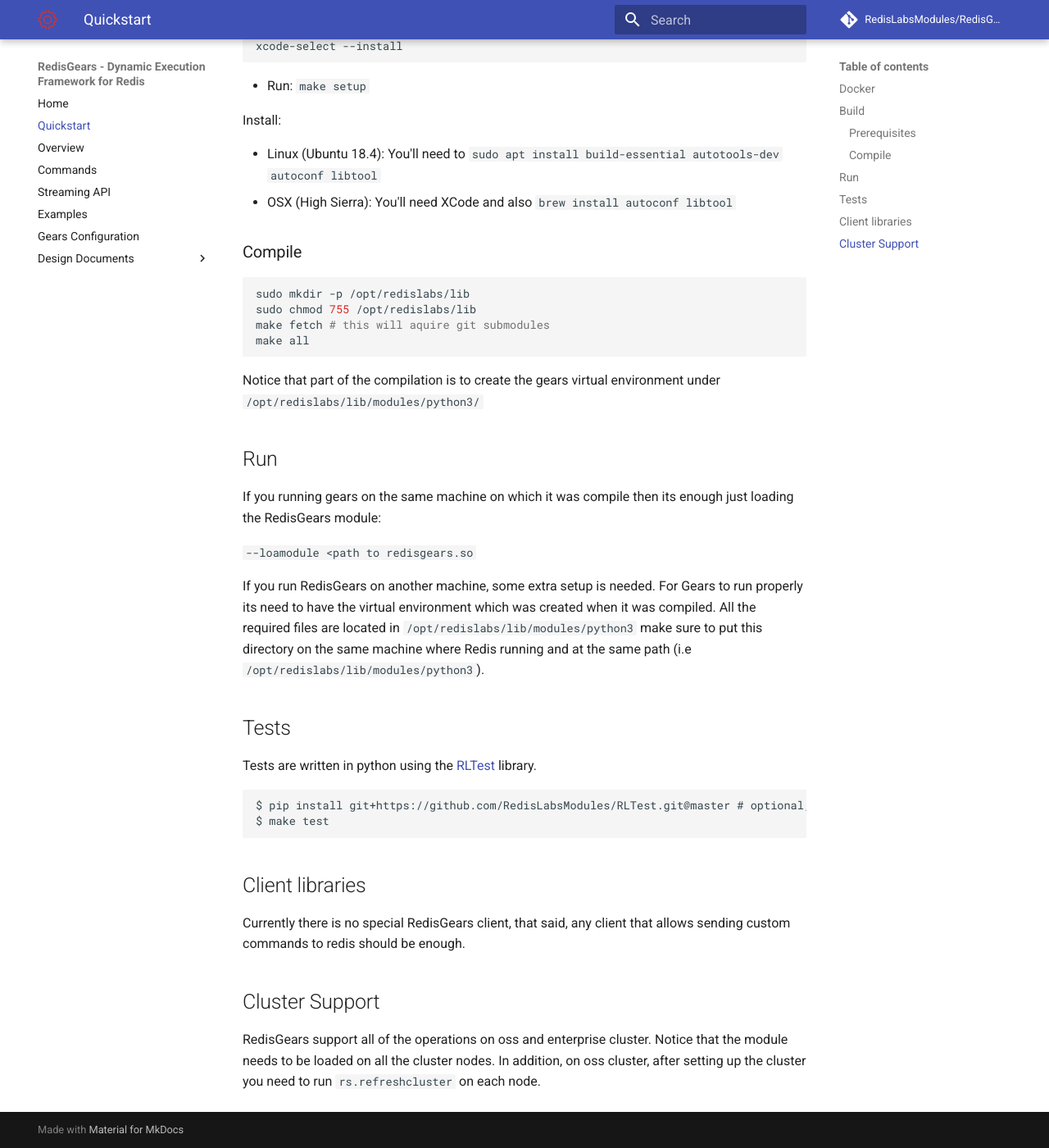
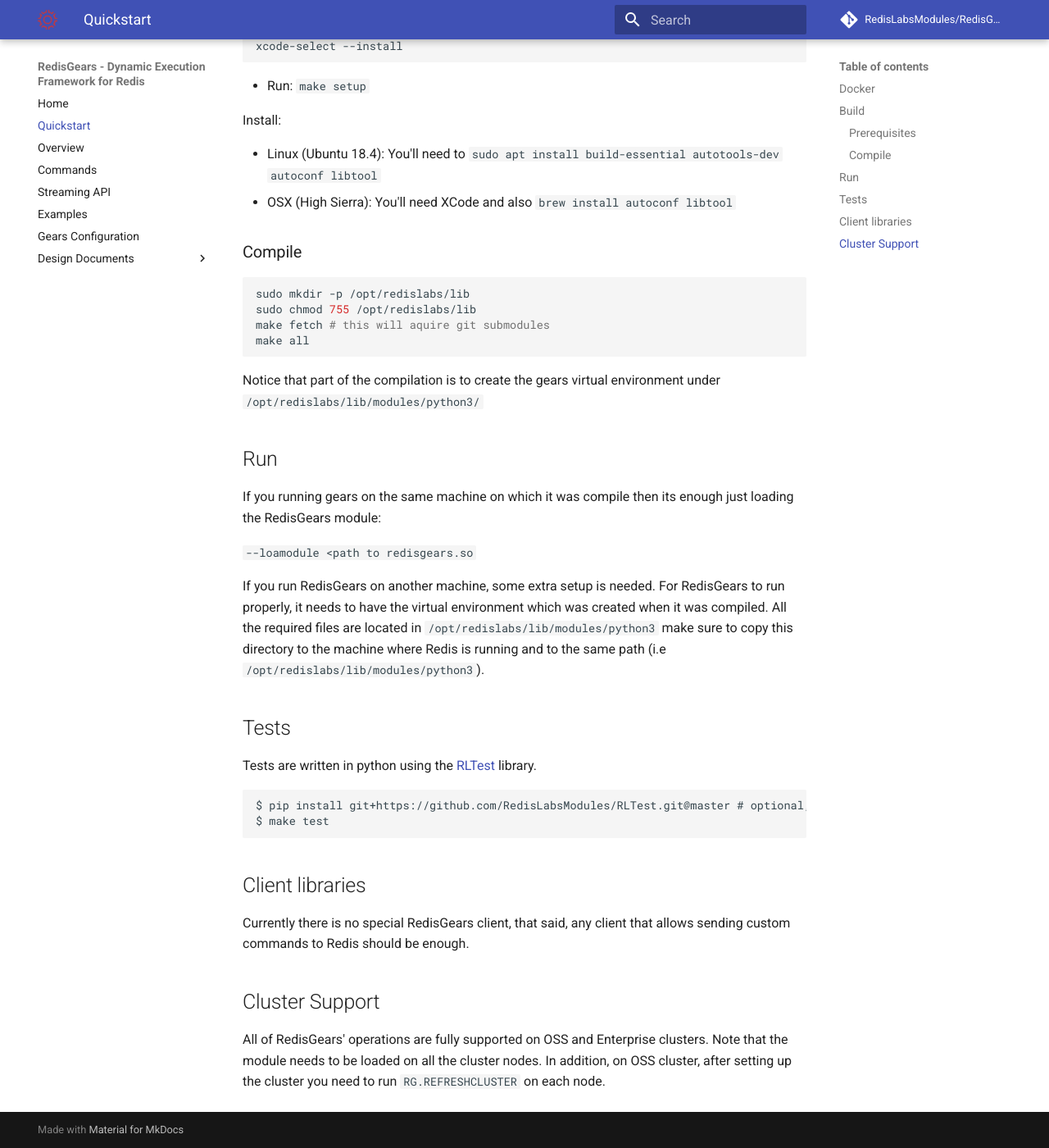
Before and after one commit to RedisGears/RedisGears, an MkDocs documentation site: the page built from docs/quickstart.md, in a window 1280 px wide and 1400 px high, scrolled down 554 px. Shown: the whole window at 82% size. Built offline with MkDocs 1.6.1 and Material for MkDocs 9.7.7, drawn with Linux system fonts in a browser that asks for light colours; comment, search, counter and statistics services are not loaded; old or Windows-style settings are respelled for this version of MkDocs.

Commit message:
Update quickstart.md

```diff
--- a/docs/quickstart.md
+++ b/docs/quickstart.md
@@ -41,7 +41,7 @@
 
 `--loamodule <path to redisgears.so`
 
-If you run RedisGears on another machine, some extra setup is needed. For Gears to run properly its need to have the virtual environment which was created when it was compiled. All the required files are located in `/opt/redislabs/lib/modules/python3` make sure to put this directory on the same machine where Redis running and at the same path (i.e `/opt/redislabs/lib/modules/python3`).
+If you run RedisGears on another machine, some extra setup is needed. For RedisGears to run properly, it needs to have the virtual environment which was created when it was compiled. All the required files are located in `/opt/redislabs/lib/modules/python3` make sure to copy this directory to the machine where Redis is running and to the same path (i.e `/opt/redislabs/lib/modules/python3`).
 
 ## Tests
 Tests are written in python using the [RLTest](https://github.com/RedisLabsModules/RLTest) library.
@@ -52,7 +52,7 @@
 
 ## Client libraries
 
-Currently there is no special RedisGears client, that said, any client that allows sending custom commands to redis should be enough.
+Currently there is no special RedisGears client, that said, any client that allows sending custom commands to Redis should be enough.
 
 ## Cluster Support
-RedisGears support all of the operations on oss and enterprise cluster. Notice that the module needs to be loaded on all the cluster nodes. In addition, on oss cluster, after setting up the cluster you need to run `rs.refreshcluster` on each node.
+All of RedisGears' operations are fully supported on OSS and Enterprise clusters. Note that the module needs to be loaded on all the cluster nodes. In addition, on OSS cluster, after setting up the cluster you need to run `RG.REFRESHCLUSTER` on each node.
```
